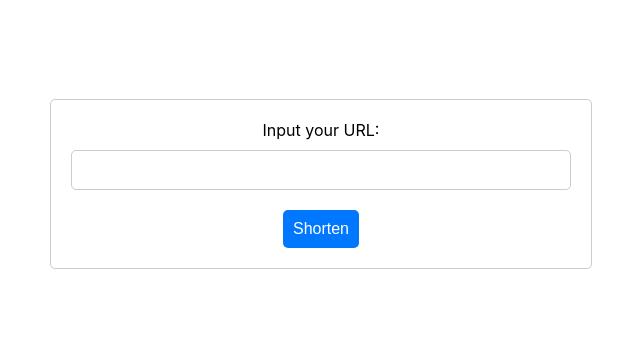
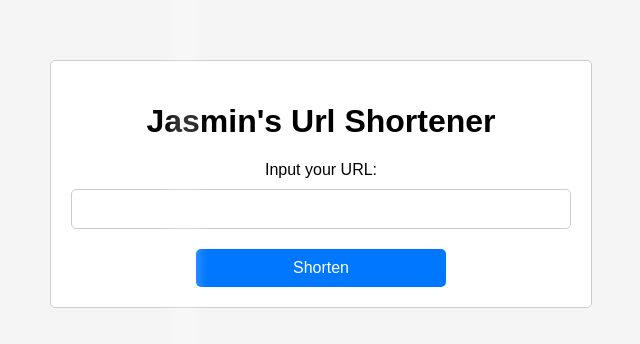
Before and after one commit to mintdevil/url_shortener, a React (Create React App) app in the folder frontend/: page / in a window 1280 px wide. Shown: the part 216-560 px from the top of the page, without its empty margins (319-959 px from the left). Built offline with nearby package versions, Linux system fonts and the light colour scheme.

Commit message:
improve ui

```diff
--- a/frontend/src/ShortenUrlPage/ShortenUrlPage.css
+++ b/frontend/src/ShortenUrlPage/ShortenUrlPage.css
@@ -5,6 +5,11 @@
     align-items: center;
     height: 100vh;
     width: 100vw;
+    background-color: #f5f5f5;
+}
+
+body {
+    font-family: 'Arial', sans-serif;
 }
 
 form {
@@ -18,6 +23,7 @@ form {
     padding: 20px;
     border: 1px solid #ccc;
     border-radius: 5px;
+    background-color: white;
 }
 
 label {
@@ -42,10 +48,29 @@ button {
     color: white;
     font-size: 16px;
     cursor: pointer;
+    width: 50%;
+}
+
+button::after {
+    content: '';
+    display: block;
+    position: absolute;
+    background: rgba(255, 255, 255, 0.2);
+    width: 30px;
+    height: 100%;
+    top: 0;
+    filter: blur(5px);
+    transform: translateX(-120%);
 }
 
 button:hover {
     background-color: #0055ff;
+    cursor: pointer;
+}
+
+button:hover::after {
+    transform: translateX(900%);
+    transition: 1s;
 }
 
 p {
@@ -54,4 +79,5 @@ p {
 
 .error {
     color: red;
+    font-weight: bold;
 }
--- a/frontend/src/ShortenUrlPage/ShortenUrlPage.js
+++ b/frontend/src/ShortenUrlPage/ShortenUrlPage.js
@@ -1,6 +1,6 @@
 import React, { useState } from 'react';
 import axios from 'axios';
-import "./ShortenUrlPage.css"
+import './ShortenUrlPage.css';
 
 const ShortenUrlPage = () => {
     const [longUrl, setLongUrl] = useState('');
@@ -11,7 +11,12 @@ const ShortenUrlPage = () => {
         setShortUrl('');
         setErrorMsg('');
         event.preventDefault();
-        await axios.post('http://localhost:8080/shortenUrl', { longUrl: longUrl }, { headers: { 'Content-Type': 'application/json' } })
+        await axios
+            .post(
+                'http://localhost:8080/shortenUrl',
+                { longUrl: longUrl },
+                { headers: { 'Content-Type': 'application/json' } }
+            )
             .then((res) => {
                 setShortUrl(res.data);
             })
@@ -23,6 +28,7 @@ const ShortenUrlPage = () => {
     return (
         <div className="container">
             <form onSubmit={handleSubmit}>
+                <h1>Jasmin's Url Shortener</h1>
                 <label htmlFor="longUrl">Input your URL:</label>
                 <input
                     id="longUrl"
```
Lines whose indentation alone changed are shown as unchanged.
